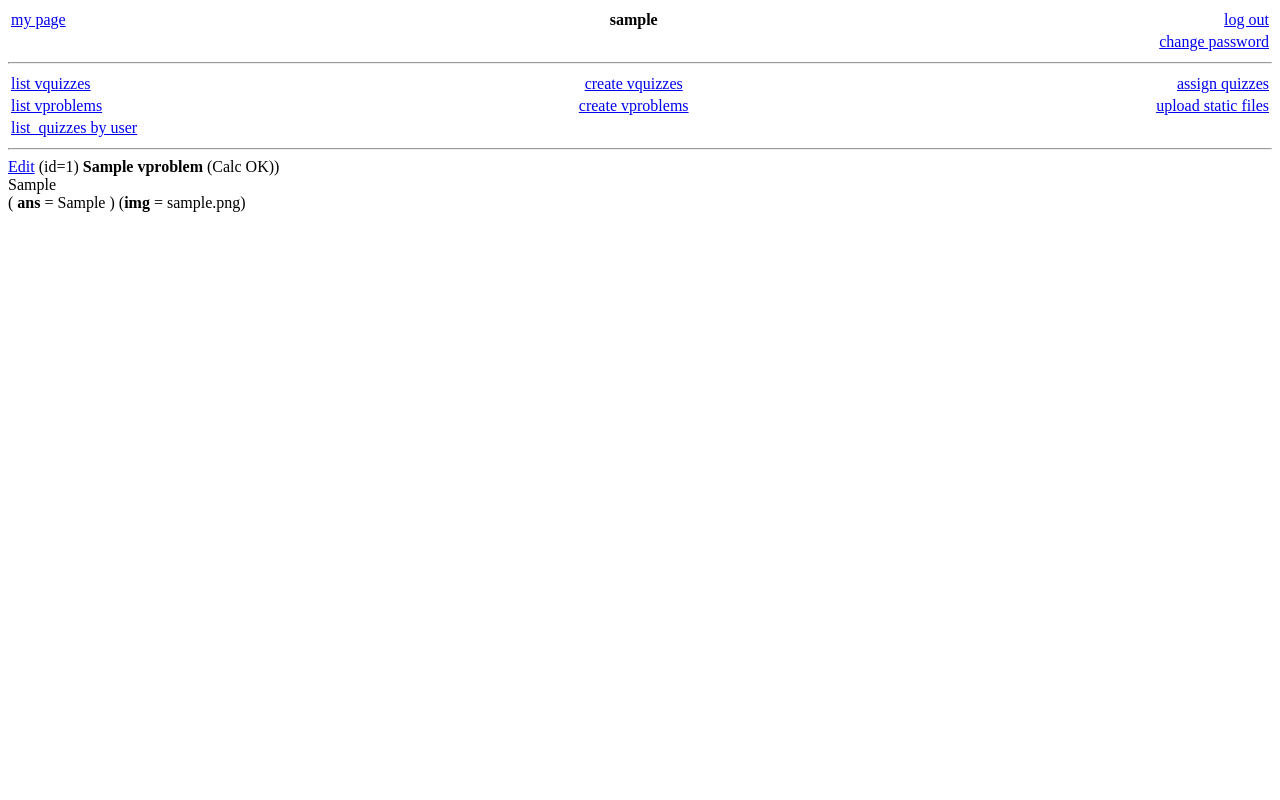
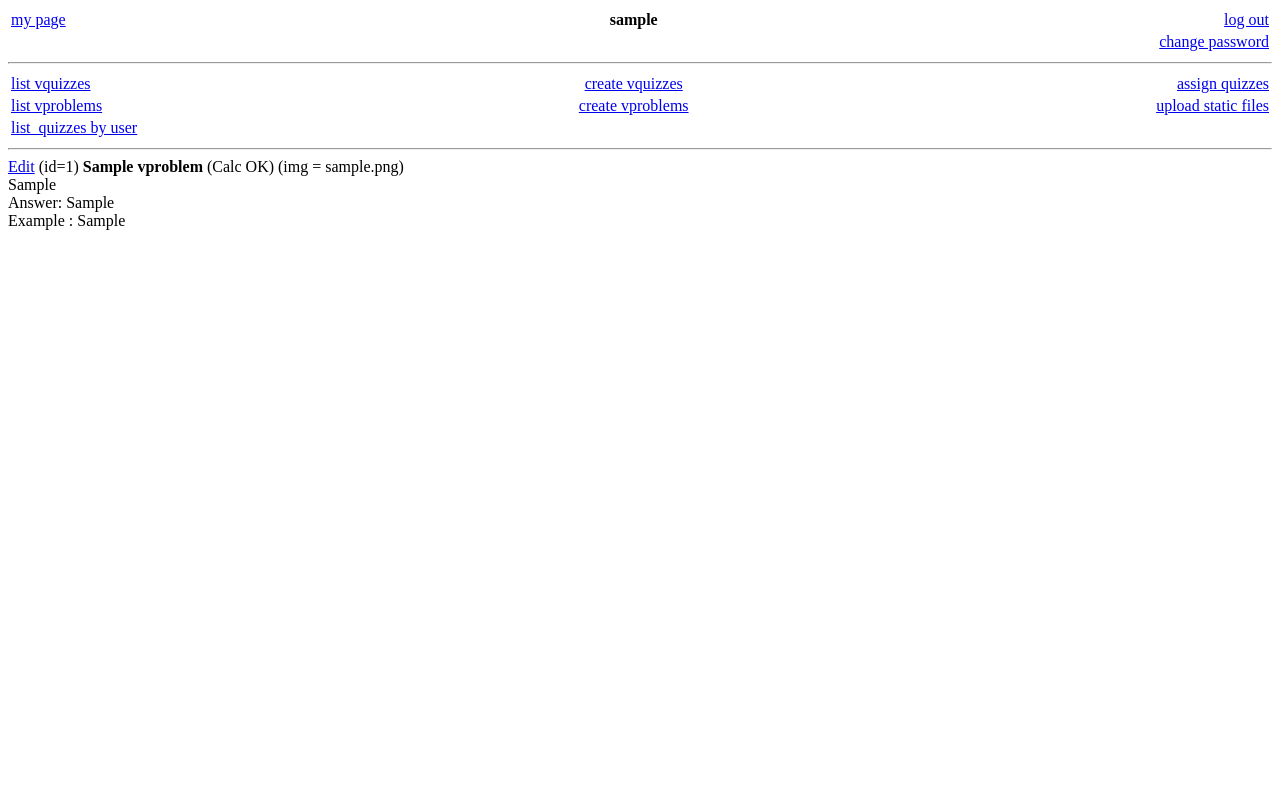
Before and after one commit to oscarpoppa/qgen, a Flask app: page /quiz/listvp in a window 1280 px wide. Run offline with Flask 3, Linux system fonts and the light colour scheme; a user stored in the database is signed in; tables that the repository leaves empty hold one stand-in row (values such as "Sample post"); some libraries are stand-ins or nearby versions.

Commit message:
moved stuff around

```diff
--- a/app/qgen/templates/vplist.html
+++ b/app/qgen/templates/vplist.html
@@ -2,7 +2,8 @@
 
 {% block content %}
 {% for item in vplst %}
-    <a href={{ url_for('qgen.edvprob', vpid=item.id) }}">Edit</a> (id={{item.id}}) <b>{{item.title}}</b> ({% if item.calculator_ok %}Calc OK{% else %}No Calc{% endif %}))<br> {{item.raw_prob}} <br>( <b>ans</b> = {{item.raw_ansr}} ) {% if item.image %} (<b>img</b> = {{item.image}}) {% endif %}
+    <a href={{ url_for('qgen.edvprob', vpid=item.id) }}">Edit</a> (id={{item.id}}) <b>{{item.title}}</b> ({% if item.calculator_ok %}Calc OK{% else %}No Calc{% endif %}) {% if item.image %} (img = {{item.image}}) {% endif %}<br> {{item.raw_prob}} <br>Answer: {{item.raw_ansr}}
+    <br> Example : {{ item.example }}
     <br><br>
 {% endfor %}
 {% endblock %}
```
